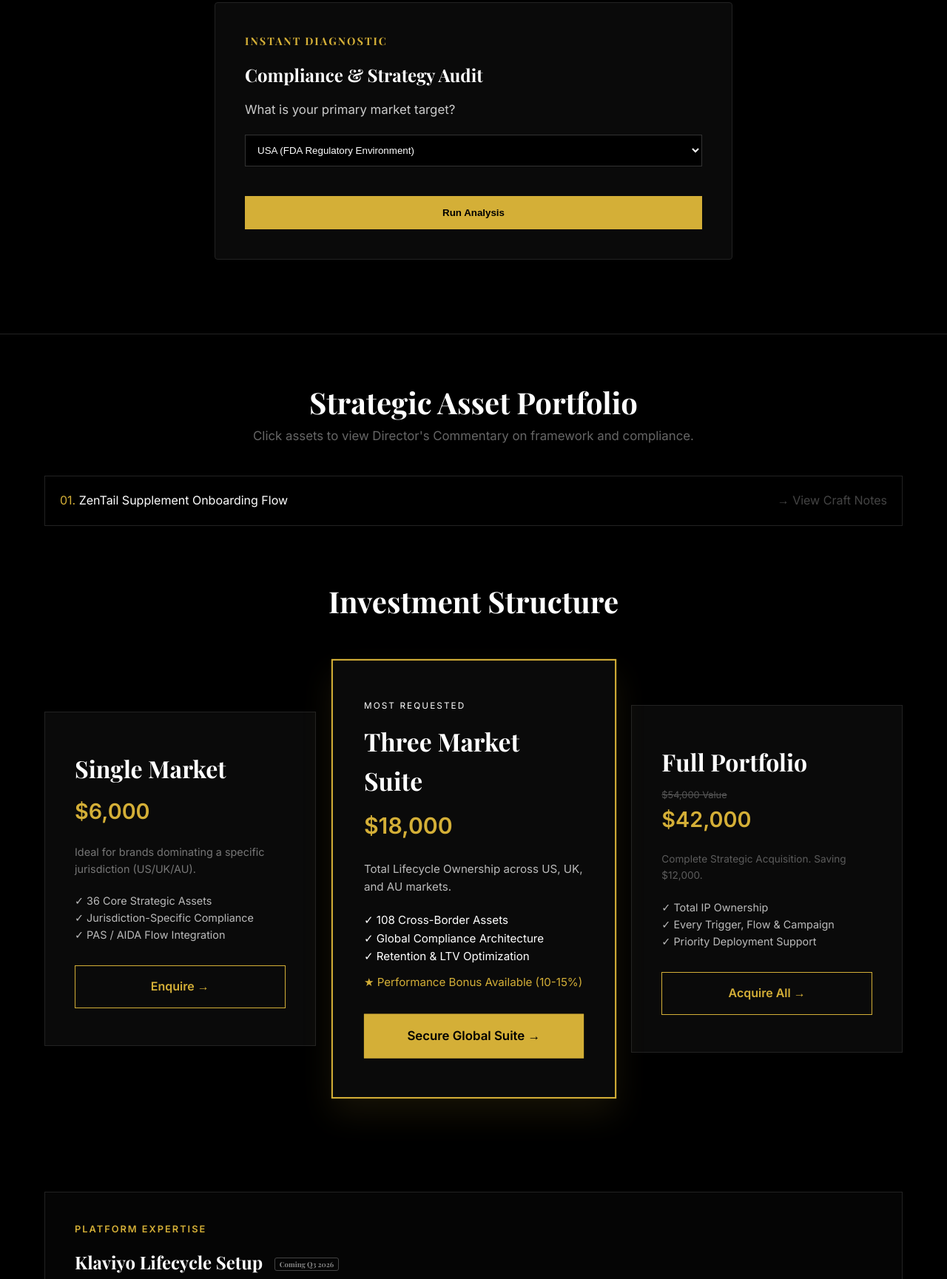
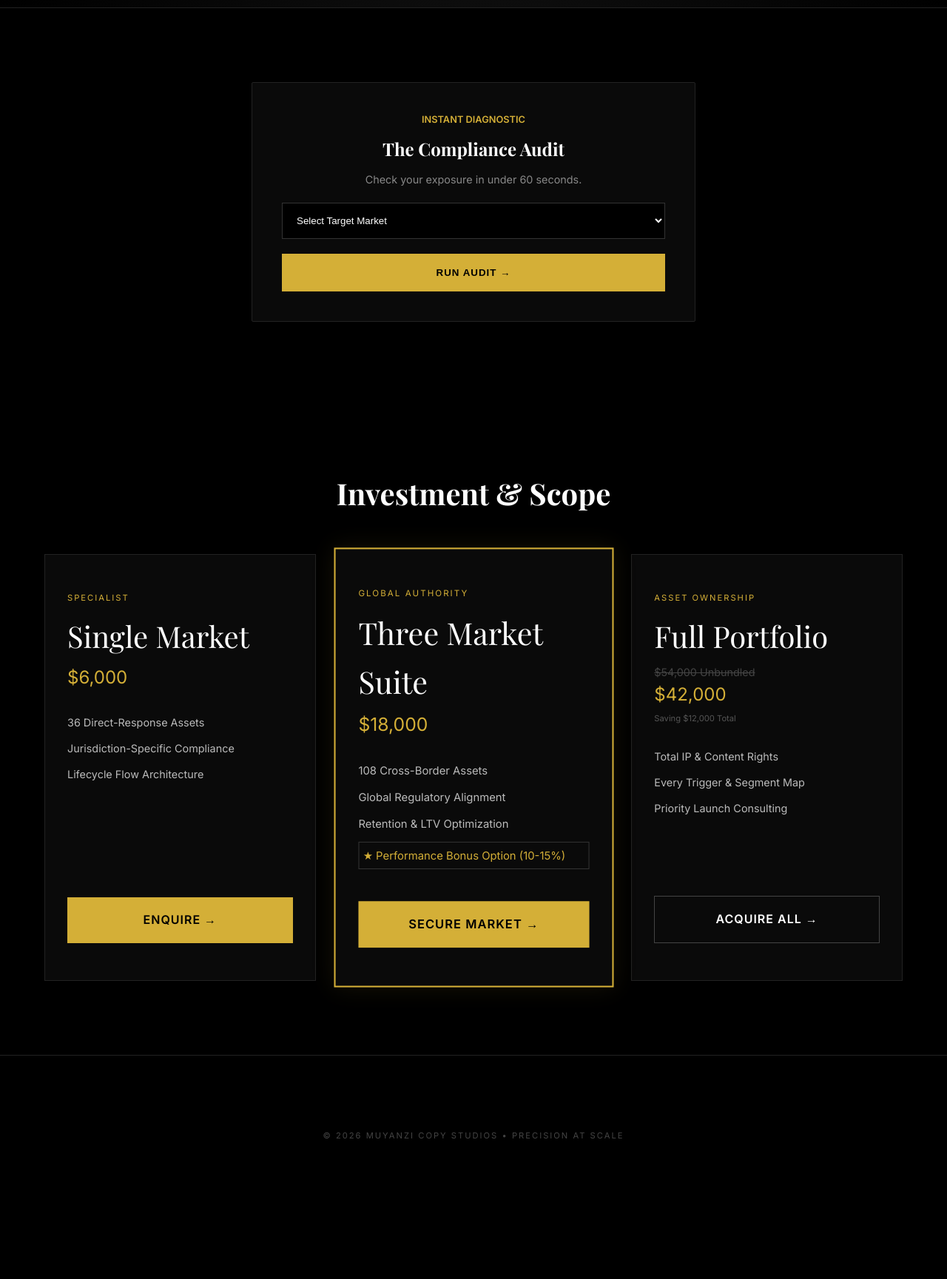
Before and after one commit to muyanzicopystudios-del/muyanzi-copy-studio, a plain HTML site: page index.html in a window 1280 px wide. Shown: the part 742-2471 px from the top of the page at 74% size. After the commit the page ends 2387 px from the top, so only its background shows below. Drawn offline with nearby package versions, Linux system fonts and the light colour scheme; a web font is replaced by a local one.

Commit message:
Refactor HTML structure and styles for clarity
Updated title and various styles for improved clarity and aesthetics. Changed class names for consistency and adjusted layout properties for better responsiveness.

```diff
--- a/index.html
+++ b/index.html
@@ -1,41 +1,32 @@
+
 <!DOCTYPE html>
 <html lang="en">
 <head>
     <meta charset="UTF-8">
     <meta name="viewport" content="width=device-width, initial-scale=1.0">
-    <title>Muyanzi Copy Studio | Compliance-Grade Pet Wellness Copy</title>
+    <title>Muyanzi Copy Studio | Pet Wellness Compliance & Conversion</title>
     <link href="https://fonts.googleapis.com/css2?family=Playfair+Display:ital,wght@0,400;0,700;1,400&family=Inter:wght@300;400;600&display=swap" rel="stylesheet">
     <style>
         :root {
             --gold: #D4AF37;
-            --dark-bg: #000000;
-            --card-bg: #0a0a0a;
-            --border: #222222;
-            --text-main: #ffffff;
-            --text-dim: #888888;
+            --bg: #000000;
+            --card: #0a0a0a;
+            --border: #222;
+            --text: #ffffff;
+            --dim: #888;
         }
 
         * { margin: 0; padding: 0; box-sizing: border-box; }
-        body {
-            background-color: var(--dark-bg);
-            color: var(--text-main);
-            font-family: 'Inter', sans-serif;
-            line-height: 1.6;
-            overflow-x: hidden;
-        }
-
-        /* Visibility & Contrast Optimization */
-        h1, h2, h3 { font-family: 'Playfair Display', serif; }
-        p { font-size: 1.05rem; color: #ccc; }
+        body { background: var(--bg); color: var(--text); font-family: 'Inter', sans-serif; line-height: 1.6; }
 
         /* Scarcity Bar */
-        .availability-bar {
+        .scarcity-bar {
             background: var(--gold);
             color: #000;
             text-align: center;
-            padding: 8px 0;
-            font-size: 0.75rem;
-            font-weight: 700;
+            padding: 10px;
+            font-size: 0.7rem;
+            font-weight: 800;
             letter-spacing: 2px;
             text-transform: uppercase;
             position: sticky;
@@ -43,224 +34,147 @@
             z-index: 1000;
         }
 
-        /* Hero & Manifesto */
-        header { padding: 100px 20px; text-align: center; border-bottom: 1px solid var(--border); }
-        .logo { color: var(--gold); font-size: 1.5rem; letter-spacing: 4px; margin-bottom: 40px; }
+        /* Hero */
+        header { padding: 80px 20px; text-align: center; }
+        .logo { color: var(--gold); font-size: 1.2rem; letter-spacing: 5px; margin-bottom: 20px; font-weight: 300; }
+        .hero-title { font-family: 'Playfair Display', serif; font-size: 3.5rem; max-width: 900px; margin: 0 auto; line-height: 1.1; }
 
-        .manifesto-wrap { padding: 80px 20px; text-align: center; background: radial-gradient(circle at center, #111 0%, #000 100%); }
-        .creed { font-style: italic; font-size: 2.4rem; max-width: 900px; margin: 0 auto; line-height: 1.3; color: #fff; }
+        /* Manifesto */
+        .manifesto { padding: 100px 20px; background: radial-gradient(circle at center, #111, #000); text-align: center; }
+        .creed { font-family: 'Playfair Display', serif; font-style: italic; font-size: 2rem; color: #fff; max-width: 800px; margin: 0 auto; line-height: 1.4; opacity: 0.9; }
 
         /* Audit Tool */
-        #audit-section { padding: 100px 20px; border-bottom: 1px solid var(--border); }
-        .audit-container { max-width: 700px; margin: 0 auto; background: var(--card-bg); border: 1px solid var(--border); padding: 40px; border-radius: 4px; }
-        .audit-btn { background: var(--gold); color: #000; border: none; padding: 15px 30px; font-weight: bold; cursor: pointer; width: 100%; margin-top: 20px; transition: 0.3s; }
-        .audit-btn:hover { background: #fff; }
+        #audit { padding: 100px 20px; border-top: 1px solid var(--border); }
+        .audit-box { max-width: 600px; margin: 0 auto; background: var(--card); border: 1px solid var(--border); padding: 40px; border-radius: 2px; }
+        .audit-input { width: 100%; padding: 15px; background: #000; border: 1px solid #333; color: #fff; margin: 20px 0; }
+        .btn-gold { background: var(--gold); color: #000; border: none; padding: 18px; width: 100%; font-weight: bold; cursor: pointer; text-transform: uppercase; letter-spacing: 1px; transition: 0.3s; }
+        .btn-gold:hover { background: #fff; }
 
-        /* Pricing Section */
-        .pricing-grid {
-            display: grid;
-            grid-template-columns: repeat(auto-fit, minmax(320px, 1fr));
-            gap: 30px;
-            max-width: 1200px;
-            margin: 60px auto;
-            padding: 0 20px;
-            align-items: center;
+        /* Pricing */
+        .pricing-section { padding: 100px 20px; max-width: 1200px; margin: 0 auto; }
+        .pricing-grid { display: grid; grid-template-columns: repeat(auto-fit, minmax(300px, 1fr)); gap: 30px; margin-top: 50px; align-items: stretch; }
+        .price-card { background: var(--card); border: 1px solid var(--border); padding: 50px 30px; transition: 0.3s; display: flex; flex-direction: column; }
+        .price-card.featured { border: 2px solid var(--gold); transform: scale(1.03); box-shadow: 0 0 30px rgba(212,175,55,0.1); }
+        .price-header { color: var(--gold); text-transform: uppercase; font-size: 0.7rem; letter-spacing: 2px; margin-bottom: 10px; }
+        .price-val { font-size: 2.5rem; font-family: 'Playfair Display', serif; margin-bottom: 5px; }
+        .anchor { text-decoration: line-through; color: #444; font-size: 0.9rem; }
+        .price-features { list-style: none; margin: 30px 0; flex-grow: 1; font-size: 0.9rem; color: #bbb; }
+        .price-features li { margin-bottom: 12px; }
+
+        /* Modal / Craft Notes */
+        .modal { display: none; position: fixed; top: 0; left: 0; width: 100%; height: 100%; background: rgba(0,0,0,0.98); z-index: 2000; padding: 40px 20px; overflow-y: auto; }
+        .modal-inner { max-width: 800px; margin: 0 auto; background: #050505; border: 1px solid var(--border); padding: 40px; }
+        .craft-notes { margin-top: 40px; padding: 25px; background: #0a0a0a; border-left: 3px solid var(--gold); display: flex; gap: 30px; }
+        .note-block h4 { color: var(--gold); font-size: 0.6rem; text-transform: uppercase; margin-bottom: 10px; }
+        .note-block p { font-size: 0.8rem; color: #999; }
+
+        /* Responsive */
+        @media (max-width: 768px) {
+            .hero-title { font-size: 2.2rem; }
+            .price-card.featured { transform: none; }
         }
-        .price-card {
-            background: var(--card-bg);
-            border: 1px solid var(--border);
-            padding: 50px 40px;
-            transition: 0.4s;
-        }
-        .price-card.featured {
-            border: 2px solid var(--gold);
-            transform: scale(1.05);
-            box-shadow: 0 20px 40px rgba(212, 175, 55, 0.1);
-            z-index: 2;
-        }
-        .price-card h2 { font-size: 2rem; margin-bottom: 10px; }
-        .price-amount { color: var(--gold); font-size: 1.8rem; font-weight: bold; margin-bottom: 20px; }
-        .value-anchor { font-size: 0.8rem; color: #555; text-decoration: line-through; }
-        .savings-note { color: #5c5c5c; font-size: 0.85rem; margin-bottom: 20px; }
-        .cta-btn {
-            display: block;
-            text-align: center;
-            padding: 15px;
-            border: 1px solid var(--gold);
-            color: var(--gold);
-            text-decoration: none;
-            margin-top: 30px;
-            font-weight: bold;
-            transition: 0.3s;
-        }
-        .featured .cta-btn { background: var(--gold); color: #000; }
-        .cta-btn:hover { background: #fff; color: #000; border-color: #fff; }
-
-        /* Services / Klaviyo */
-        .services-section { padding: 80px 20px; max-width: 1200px; margin: 0 auto; }
-        .coming-soon-badge { font-size: 0.6rem; border: 1px solid #444; padding: 2px 6px; border-radius: 3px; vertical-align: middle; margin-left: 10px; color: #888; }
-
-        /* Portfolio / Modals */
-        .portfolio-item { cursor: pointer; border: 1px solid var(--border); padding: 20px; margin-bottom: 10px; transition: 0.3s; }
-        .portfolio-item:hover { border-color: var(--gold); }
-
-        .modal { display: none; position: fixed; top: 0; left: 0; width: 100%; height: 100%; background: rgba(0,0,0,0.95); z-index: 2000; overflow-y: auto; padding: 50px 20px; }
-        .modal-content { max-width: 800px; margin: 0 auto; background: #111; padding: 40px; border: 1px solid var(--border); }
-        .close-modal { float: right; color: var(--gold); cursor: pointer; font-size: 1.5rem; }
-
-        .craft-notes { margin-top: 40px; padding-top: 20px; border-top: 1px dashed #333; display: grid; grid-template-columns: 1fr 1fr; gap: 20px; }
-        .note-label { font-size: 0.65rem; color: var(--gold); text-transform: uppercase; letter-spacing: 1px; }
-        .note-text { font-size: 0.85rem; color: #999; margin-top: 5px; }
-
-        footer { text-align: center; padding: 60px; border-top: 1px solid var(--border); color: #444; font-size: 0.8rem; }
     </style>
 </head>
 <body>
 
-    <div class="availability-bar">● Accepting 2 New Clients for Q2 2026</div>
+<div class="scarcity-bar">● Accepting 2 New Clients for Q2 2026</div>
 
 <header>
     <div class="logo">MUYANZI COPY STUDIO</div>
-        <p style="letter-spacing: 3px; text-transform: uppercase; color: var(--gold); font-size: 0.8rem;">Direct Response & Compliance Specialist</p>
+    <h1 class="hero-title">High-Ticket Retention Assets for Scale-Up Pet Brands.</h1>
+    <p style="margin-top: 20px; color: var(--dim);">FDA • VMD • ACCC Compliant Architecture</p>
 </header>
 
-    <section class="manifesto-wrap">
-        <h2 class="creed">
-            "Precision in compliance. Empathy in psychology.
-            Because pet wellness isn't just a sale—it’s a bond protected by law."
-        </h2>
+<section class="manifesto">
+    <p class="creed">"We don't just write emails. We build regulatory-safe revenue systems that bridge the gap between clinical science and pet parent empathy."</p>
 </section>
 
-    <section id="audit-section">
-        <div class="audit-container">
-            <h3 style="color: var(--gold); font-size: 0.9rem; text-transform: uppercase; letter-spacing: 2px;">Instant Diagnostic</h3>
-            <h2 style="margin: 15px 0;">Compliance & Strategy Audit</h2>
-            <div id="audit-form">
-                <p style="margin-bottom: 20px;">What is your primary market target?</p>
-                <select id="market-select" style="width: 100%; padding: 12px; background: #000; border: 1px solid #333; color: #fff; margin-bottom: 20px;">
-                    <option value="US">USA (FDA Regulatory Environment)</option>
-                    <option value="UK">UK (VMD/RCVS Environment)</option>
-                    <option value="AU">Australia (APVMA/ACCC Environment)</option>
-                    <option value="Global">Multiple Markets (Strict Harmonization)</option>
+<section id="audit">
+    <div class="audit-box" id="audit-container">
+        <h3 style="text-align:center; color: var(--gold); font-size: 0.8rem; text-transform: uppercase;">Instant Diagnostic</h3>
+        <h2 style="text-align:center; margin: 10px 0; font-family: 'Playfair Display', serif;">The Compliance Audit</h2>
+        <p style="text-align:center; font-size: 0.9rem; color: var(--dim);">Check your exposure in under 60 seconds.</p>
+
+        <select id="market" class="audit-input">
+            <option value="0">Select Target Market</option>
+            <option value="1">USA (FDA Jurisdiction)</option>
+            <option value="1">UK (VMD/RCVS Jurisdiction)</option>
+            <option value="2">Australia (APVMA Jurisdiction)</option>
+            <option value="3">Global / Multi-Market</option>
         </select>
-                <button class="audit-btn" onclick="runAudit()">Run Analysis</button>
+
+        <button class="btn-gold" onclick="calculateAudit()">Run Audit →</button>
     </div>
-            <div id="audit-results" style="display:none; text-align: center;">
-                <div id="audit-score" style="font-size: 3.5rem; color: var(--gold); font-weight: bold;">0%</div>
-                <p id="audit-feedback" style="margin-top: 10px;"></p>
-                <a href="mailto:d.muyanzi@muyanzicopystudios.com" class="cta-btn">Book Strategy Recovery</a>
-            </div>
+
+    <div id="results" class="audit-box" style="display:none; text-align: center;">
+        <h2 id="score" style="font-size: 4rem; color: var(--gold); font-family: 'Playfair Display', serif;">0%</h2>
+        <p id="feedback" style="margin-bottom: 25px;"></p>
+        <a href="mailto:d.muyanzi@muyanzicopystudios.com?subject=Audit Discovery Call" class="btn-gold" style="text-decoration: none; display: block;">Book Recovery Session</a>
     </div>
 </section>
 
-    <section style="padding: 60px 20px; max-width: 1200px; margin: 0 auto;">
-        <h2 style="font-size: 2.5rem; text-align: center;">Strategic Asset Portfolio</h2>
-        <p style="text-align: center; color: #666; margin-bottom: 40px;">Click assets to view Director's Commentary on framework and compliance.</p>
+<section class="pricing-section">
+    <h2 style="text-align: center; font-family: 'Playfair Display', serif; font-size: 2.5rem;">Investment & Scope</h2>
+    <div class="pricing-grid">
 
-        <div class="portfolio-item" onclick="openModal('modal-zentail')">
-            <span style="color: var(--gold);">01.</span> ZenTail Supplement Onboarding Flow
-            <span style="float: right; color: #444;">→ View Craft Notes</span>
+        <div class="price-card">
+            <div class="price-header">Specialist</div>
+            <div class="price-val">Single Market</div>
+            <div style="font-size: 1.5rem; color: var(--gold);">$6,000</div>
+            <ul class="price-features">
+                <li>36 Direct-Response Assets</li>
+                <li>Jurisdiction-Specific Compliance</li>
+                <li>Lifecycle Flow Architecture</li>
+            </ul>
+            <a href="mailto:d.muyanzi@muyanzicopystudios.com" class="btn-gold" style="text-decoration: none; text-align: center;">Enquire →</a>
+        </div>
+
+        <div class="price-card featured">
+            <div class="price-header">Global Authority</div>
+            <div class="price-val">Three Market Suite</div>
+            <div style="font-size: 1.5rem; color: var(--gold);">$18,000</div>
+            <ul class="price-features">
+                <li>108 Cross-Border Assets</li>
+                <li>Global Regulatory Alignment</li>
+                <li>Retention & LTV Optimization</li>
+                <li style="color: var(--gold); border: 1px solid #333; padding: 5px; margin-top: 10px;">★ Performance Bonus Option (10-15%)</li>
+            </ul>
+            <a href="mailto:d.muyanzi@muyanzicopystudios.com" class="btn-gold" style="text-decoration: none; text-align: center;">Secure Market →</a>
+        </div>
+
+        <div class="price-card">
+            <div class="price-header">Asset Ownership</div>
+            <div class="price-val">Full Portfolio</div>
+            <div class="anchor">$54,000 Unbundled</div>
+            <div style="font-size: 1.5rem; color: var(--gold);">$42,000</div>
+            <p style="font-size: 0.7rem; color: #555; margin-top: 5px;">Saving $12,000 Total</p>
+            <ul class="price-features">
+                <li>Total IP & Content Rights</li>
+                <li>Every Trigger & Segment Map</li>
+                <li>Priority Launch Consulting</li>
+            </ul>
+            <a href="mailto:d.muyanzi@muyanzicopystudios.com" class="btn-gold" style="text-decoration: none; text-align: center; background: none; border: 1px solid #444; color: #fff;">Acquire All →</a>
+        </div>
+
     </div>
 </section>
 
-    <section id="pricing">
-        <h2 style="text-align: center; font-size: 2.5rem;">Investment Structure</h2>
-        <div class="pricing-grid">
-            <div class="price-card">
-                <h2>Single Market</h2>
-                <div class="price-amount">$6,000</div>
-                <p style="font-size: 0.9rem; color: #777;">Ideal for brands dominating a specific jurisdiction (US/UK/AU).</p>
-                <ul style="list-style: none; margin-top: 20px; font-size: 0.9rem; color: #bbb;">
-                    <li>✓ 36 Core Strategic Assets</li>
-                    <li>✓ Jurisdiction-Specific Compliance</li>
-                    <li>✓ PAS / AIDA Flow Integration</li>
-                </ul>
-                <a href="mailto:d.muyanzi@muyanzicopystudios.com" class="cta-btn">Enquire →</a>
-            </div>
-
-            <div class="price-card featured">
-                <div style="font-size: 0.7rem; letter-spacing: 2px; text-transform: uppercase; margin-bottom: 10px;">Most Requested</div>
-                <h2>Three Market Suite</h2>
-                <div class="price-amount">$18,000</div>
-                <p style="font-size: 0.9rem; color: #bbb;">Total Lifecycle Ownership across US, UK, and AU markets.</p>
-                <ul style="list-style: none; margin-top: 20px; font-size: 0.9rem; color: #fff;">
-                    <li>✓ 108 Cross-Border Assets</li>
-                    <li>✓ Global Compliance Architecture</li>
-                    <li>✓ Retention & LTV Optimization</li>
-                    <li style="color: var(--gold); margin-top: 10px;">★ Performance Bonus Available (10-15%)</li>
-                </ul>
-                <a href="mailto:d.muyanzi@muyanzicopystudios.com" class="cta-btn">Secure Global Suite →</a>
-            </div>
-
-            <div class="price-card">
-                <h2>Full Portfolio</h2>
-                <div class="value-anchor">$54,000 Value</div>
-                <div class="price-amount">$42,000</div>
-                <p class="savings-note">Complete Strategic Acquisition. Saving $12,000.</p>
-                <ul style="list-style: none; font-size: 0.9rem; color: #bbb;">
-                    <li>✓ Total IP Ownership</li>
-                    <li>✓ Every Trigger, Flow & Campaign</li>
-                    <li>✓ Priority Deployment Support</li>
-                </ul>
-                <a href="mailto:d.muyanzi@muyanzicopystudios.com" class="cta-btn">Acquire All →</a>
-            </div>
-        </div>
-    </section>
-
-    <section class="services-section">
-        <div style="border: 1px solid var(--border); padding: 40px; background: #050505;">
-            <h3 style="font-family: 'Inter', sans-serif; text-transform: uppercase; letter-spacing: 2px; font-size: 0.8rem; color: var(--gold);">Platform Expertise</h3>
-            <h2 style="margin: 15px 0;">Klaviyo Lifecycle Setup <span class="coming-soon-badge">Coming Q3 2026</span></h2>
-            <p style="max-width: 600px; color: #888;">Soon offering full technical implementation: Conditional splits based on pet profiles, replenishment triggers, and advanced segmentation for Sendlane & Klaviyo.</p>
-        </div>
-    </section>
-
-    <div id="modal-zentail" class="modal">
-        <div class="modal-content">
-            <span class="close-modal" onclick="closeModal('modal-zentail')">&times;</span>
-            <h2 style="color: var(--gold);">ZenTail: Subscription Save Flow</h2>
-            <div style="margin: 30px 0; color: #eee; font-family: monospace; background: #000; padding: 20px; border: 1px solid #222;">
-                Subject: Max doesn't have to miss a step...<br><br>
-                Hi [Pet Parent],<br><br>
-                We noticed you're thinking of pausing your joint support monthly. Did you know most labs show the "efficacy peak" happens in week 6?
-            </div>
-
-            <div class="craft-notes">
-                <div>
-                    <p class="note-label">Framework</p>
-                    <p class="note-text">PAS (Problem-Agitate-Solution). We agitate the risk of "restarting the 4-week efficacy gap" to reduce churn.</p>
-                </div>
-                <div>
-                    <p class="note-label">Compliance Layer</p>
-                    <p class="note-text">FDA compliant phrasing. Uses "Joint Support" and "Mobility Maintenance" to avoid drug-claim triggers.</p>
-                </div>
-            </div>
-        </div>
-    </div>
-
-    <footer>
-        &copy; 2026 MUYANZI COPY STUDIOS. ALL RIGHTS RESERVED.<br>
-        DESIGNED FOR COMPLIANCE-DRIVEN SCALE-UPS.
+<footer style="padding: 100px 20px; text-align: center; border-top: 1px solid var(--border);">
+    <p style="font-size: 0.7rem; letter-spacing: 2px; color: #444;">&copy; 2026 MUYANZI COPY STUDIOS • PRECISION AT SCALE</p>
 </footer>
 
 <script>
-        function runAudit() {
-            const score = Math.floor(Math.random() * (68 - 42 + 1)) + 42;
-            document.getElementById('audit-form').style.display = 'none';
-            document.getElementById('audit-results').style.display = 'block';
-            document.getElementById('audit-score').innerText = score + "%";
-            document.getElementById('audit-feedback').innerText = "Your current asset structure has " + (100-score) + "% regulatory and conversion exposure. Your welcome sequences are likely missing the 'scientific-to-simple' bridge required for premium pet wellness.";
-        }
+    function calculateAudit() {
+        const market = document.getElementById('market').value;
+        if(market == "0") return alert("Please select a market");
 
-        function openModal(id) { document.getElementById(id).style.display = 'block'; }
-        function closeModal(id) { document.getElementById(id).style.display = 'none'; }
-
-        // Close modal on outside click
-        window.onclick = function(event) {
-            if (event.target.className === 'modal') {
-                event.target.style.display = "none";
-            }
+        const score = Math.floor(Math.random() * (62 - 38 + 1)) + 38;
+        document.getElementById('audit-container').style.display = 'none';
+        document.getElementById('results').style.display = 'block';
+        document.getElementById('score').innerText = score + "%";
+        document.getElementById('feedback').innerText = "Your brand has " + (100-score) + "% regulatory exposure. Your current welcome flows are likely making non-compliant drug claims that invite scrutiny.";
     }
 </script>
+
 </body>
 </html>
```
Lines whose indentation alone changed are shown as unchanged.
